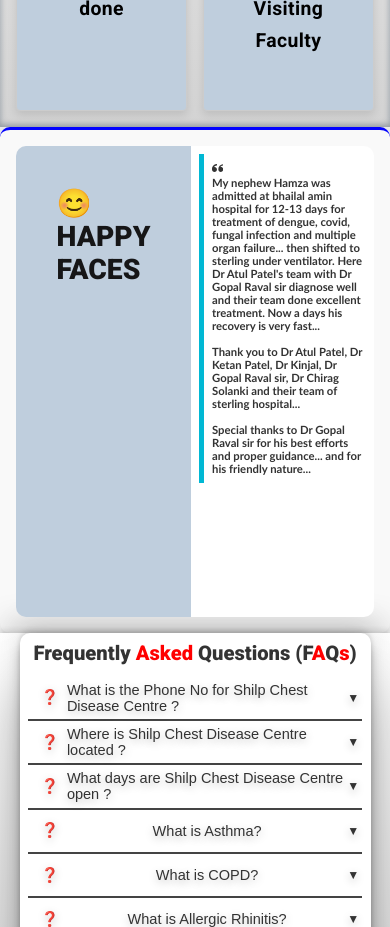
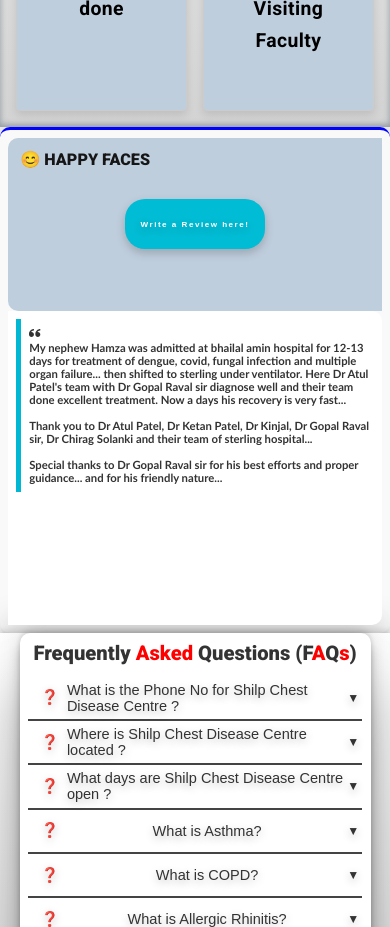
Before and after one commit to vraval13/Shilp_CDC, a Next.js app: page / in a window 390 px wide. Shown: the part 5360-6287 px from the top of the page. Built offline with nearby package versions, Linux system fonts and the light colour scheme.

Commit message:
updated Happyclients

```diff
--- a/src/app/components/Gallery.js
+++ b/src/app/components/Gallery.js
@@ -16,6 +16,9 @@
   { url: '/gal9.jpg', description: 'Reception Area-II' },
   { url: '/gal10.jpg', description: 'Shilp Pharmacy ' },
   { url: '/gal11.jpg', description: `Dr. Gopal Raval` },
+  { url: '/gal13.png', description: `CSR Activity Lecture` },
+  { url: '/gal14.png', description: `CSR Activity Workshop` },
+
 
 ];
 
--- a/src/app/components/HappyClient.js
+++ b/src/app/components/HappyClient.js
@@ -2,9 +2,10 @@
 import { useEffect, useState } from 'react';
 import styles from '@/app/styles/happyclient.module.css';
 import { ImQuotesLeft } from "react-icons/im";
+
 const reviews = [
   {
-    text:"The best pulmonologist dr in Ahmedabad. Mom Ramaben’s treatment going on with Dr Gopal Raval for past 9 years.\n\n Always available for help. A very talented dr with nice human being."
+    text: "The best pulmonologist dr in Ahmedabad. Mom Ramaben’s treatment going on with Dr Gopal Raval for past 9 years.\n\n Always available for help. A very talented dr with nice human being."
   },
   {
     text: "My nephew Hamza was admitted at bhailal amin hospital for 12-13 days for treatment of dengue, covid, fungal infection and multiple organ failure... then shifted to sterling under ventilator. Here Dr Atul Patel's team with Dr Gopal Raval sir diagnose well and their team done excellent treatment. Now a days his recovery is very fast... \n\nThank you to Dr Atul Patel, Dr Ketan Patel, Dr Kinjal, Dr Gopal Raval sir, Dr Chirag Solanki and their team of sterling hospital... \n\nSpecial thanks to Dr Gopal Raval sir for his best efforts and proper guidance... and for his friendly nature..."
@@ -13,10 +14,13 @@
     text: "Good atmosphere of clinic... Dr. Gopal rawal is very experienced  & humble nature doctor... \n\nMy mother has medical problem but Dr. Gopal rawal treat her easier way...now she fill completely ok...good nature of doctor... Good staff... Thanks🙏"
   },
   {
-    text:"A doctor with golden heart.Whenever we need help  he available 24*7.\n\nMoney is no matter for him."
+    text: "A doctor with golden heart.Whenever we need help  he available 24*7.\n\nMoney is no matter for him."
   },
   {
-    text:"Dr Gopal Raval is very knowledgeable, calm, makes you understand your condition in simple and logical manner. \n\n Most tests are performed at his clinic or nearby places in same visit and diagnosis is done well. \n\n We thank you for your guidance and diagnosis offered to us on first visit."
+    text: "Dr Gopal Raval is very knowledgeable, calm, makes you understand your condition in simple and logical manner. \n\n Most tests are performed at his clinic or nearby places in same visit and diagnosis is done well. \n\n We thank you for your guidance and diagnosis offered to us on first visit."
+  },
+  {
+    text: "We are impressed with doctor gopal Rawal for best treatment.\n\nVery friendly experience. \n\nVery good treatment. \n\n Recommended this doctor"
   },
   // Add more reviews if needed
 ];
@@ -40,25 +44,39 @@
     ));
   };
 
+  const handleReviewClick = () => {
+    window.open("https://www.google.com/search?gs_ssp=eJzj4tVP1zc0LEgzysiyNMsyYLRSNagwtjRNtTA1MzJNMTdNMbE0tjKoSDRONklLTjNONjU0NTZKTPLiSylSSM8vSMxRKEosS8wBAKR2FDo&q=dr+gopal+raval&rlz=1C1CHBF_enIN1038IN1038&oq=dr+&gs_lcrp=EgZjaHJvbWUqFQgBEC4YJxivARjHARiABBiKBRiOBTIGCAAQRRg7MhUIARAuGCcYrwEYxwEYgAQYigUYjgUyBggCEEUYOTINCAMQLhiDARixAxiABDIGCAQQRRg8MgYIBRBFGDwyBggGEEUYQTIGCAcQRRhB0gEIMTI3NGowajeoAgCwAgA&sourceid=chrome&ie=UTF-8#mpd=~6376693011544946998/customers/reviews", "_blank");
+  };
+
   return (
-    <div className={styles.container} style={{borderTop:"3px solid blue"}}>
+    <div className={styles.container} style={{ borderTop: "3px solid blue" }}>
       <div className={styles.left}>
         <h1 className={styles.heading}> 😊 HAPPY FACES</h1>
+        <div className={styles.reviewButtonContainer}>
+          <button className={styles.reviewButton} style={{ height:"50px"} }onClick={handleReviewClick}>
+            Write a Review here!
+          </button>
+        </div>
       </div>
       <div className={styles.right}>
         {reviews.map((review, index) => (
           <div
             key={index}
-            className={`${styles.review} ${
-              index === activeReviewIndex ? styles.active : ''
-            }`}
+            className={`${styles.review} ${index === activeReviewIndex ? styles.active : ''
+              }`}
           >
             <blockquote className={styles.blockquote}>
-              <ImQuotesLeft/> <br/>{formatReviewText(review.text)}
+              <ImQuotesLeft /> <br />{formatReviewText(review.text)}
             </blockquote>
           </div>
         ))}
       </div>
+      {/* Add the Write a Review button below the reviews */}
+      {/* <div className={styles.reviewButtonContainer}>
+        <button className={styles.reviewButton} onClick={handleReviewClick}>
+          Write a Review
+        </button>
+      </div> */}
     </div>
   );
 }
--- a/src/app/styles/happyclient.module.css
+++ b/src/app/styles/happyclient.module.css
@@ -54,6 +54,37 @@
   border-left: 5px solid #00b8d4;
   margin: 0;
 }
+.reviewButtonContainer {
+  margin-top: 30px;
+  text-align: center;
+}
+
+.reviewButton {
+  background-color: #00bcd4;
+  color: white;
+  border: none;
+  padding: 12px 25px;
+  font-size: 1.6rem;
+  font-weight: bold;
+  border-radius: 50px; /* Rounded button */
+  box-shadow: rgba(0, 0, 0, 0.2) 0px 4px 10px; /* Subtle shadow */
+  cursor: pointer;
+  text-align: center;
+  transition: all 0.3s ease;
+  letter-spacing: 1.5px; /* Added spacing for a cleaner look */
+}
+
+.reviewButton:hover {
+  background-color: #00bcd4; /* Darker shade on hover */
+  /* transform: translateX(-2px);  */
+  box-shadow: rgba(0, 0, 0, 0.3) 0px 6px 12px; /* Enhanced shadow on hover */
+}
+
+/* Active button (for when clicked) */
+.reviewButton:active {
+  background-color: #004d40; /* Even darker shade when clicked */
+  transform: translateY(0); /* No lift when clicked */
+}
 
 @keyframes fadeIn {
   from {
@@ -70,3 +101,73 @@
     font-size: 1.4rem;
   }
 }
+@media screen and (max-width: 768px) {
+  .reviewButton {
+    padding: 10px 20px;
+    font-size: 1.4rem;
+    border-radius: 40px;
+  }
+
+  .container {
+    padding: 1.5rem;
+  }
+
+  .heading {
+    font-size: 3rem;
+  }
+
+  .blockquote {
+    font-size: 1.8rem;
+  }
+}
+
+/* Mobile size (max-width: 576px) */
+@media screen and (max-width: 576px) {
+  .reviewButton {
+    padding: 8px 18px;
+    font-size: 1.2rem;
+    border-radius: 30px;
+  }
+
+  .container {
+    flex-direction: column;
+    padding: 1rem;
+  }
+
+  .left {
+    padding: 2rem;
+  }
+
+  .heading {
+    font-size: 2.5rem;
+  }
+
+  .blockquote {
+    font-size: 1.6rem;
+  }
+
+  .right {
+    padding: 1rem;
+  }
+}
+
+/* Small mobile (max-width: 400px) */
+@media screen and (max-width: 400px) {
+  .reviewButton {
+    padding: 6px 16px;
+    font-size: 1rem;
+    border-radius: 20px;
+  }
+
+  .heading {
+    font-size: 2rem;
+  }
+
+  .blockquote {
+    font-size: 1.4rem;
+  }
+
+  .left {
+    padding: 1.5rem;
+  }
+}
```
Also changed, not shown: public/gal13.png (added), public/gal14.png (added).
